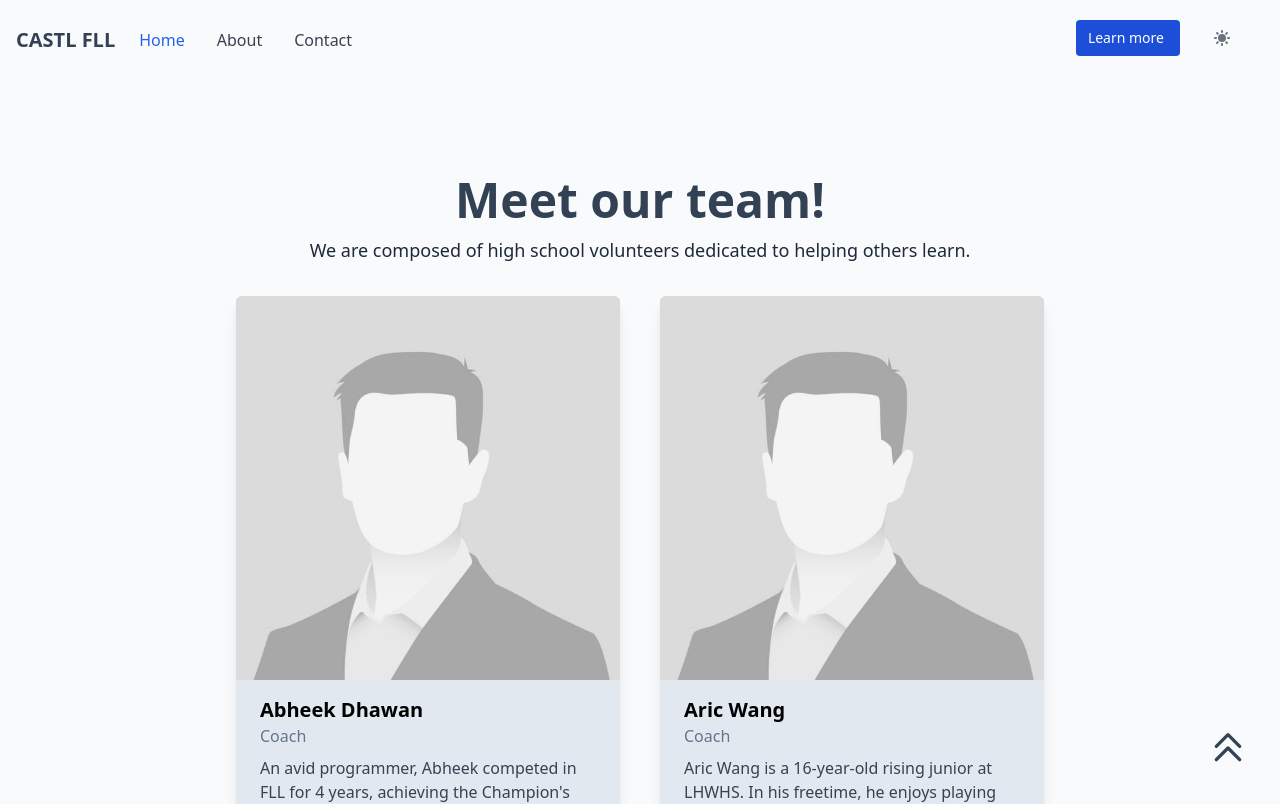
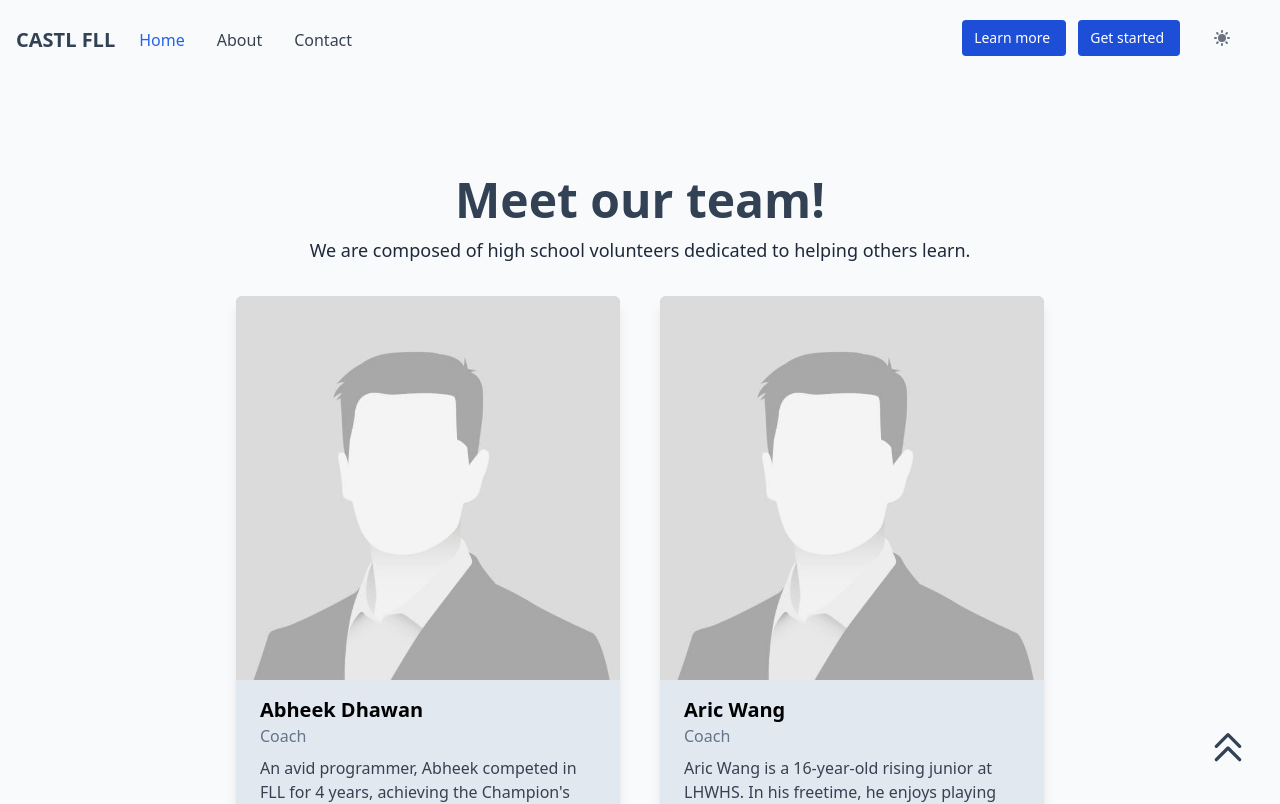
Before and after one commit to Coding-Academy-STL/fllstl.codes, a Next.js app: page / in a window 1280 px wide. Shown: the top 804 px of the page. Built offline with nearby package versions, Linux system fonts and the light colour scheme.

Commit message:
feat: add button to get started

```diff
--- a/components/navbar.tsx
+++ b/components/navbar.tsx
@@ -1,57 +1,154 @@
 // react
-import React from 'react';
+import React from 'react'
 
 // components
-import Link from 'next/link';
+import Link from 'next/link'
 
 // styles
-import styles from '../styles/components/Navbar.module.css';
-import cx from 'classnames';
+import styles from '../styles/components/Navbar.module.css'
+import cx from 'classnames'
 // icons
-import { MenuIcon } from '@heroicons/react/solid';
-import { SunIcon, MoonIcon } from '@heroicons/react/solid';
+import { MenuIcon } from '@heroicons/react/solid'
+import { SunIcon, MoonIcon } from '@heroicons/react/solid'
 
-export default function Navbar({ active, isDarkMode, toggleDarkMode } : { active: string, isDarkMode: boolean, toggleDarkMode : () => void }) {
-    const [isMenuOpen, setMenuOpen] = React.useState(false);
+export default function Navbar({
+    active,
+    isDarkMode,
+    toggleDarkMode,
+}: {
+    active: string
+    isDarkMode: boolean
+    toggleDarkMode: () => void
+}) {
+    const [isMenuOpen, setMenuOpen] = React.useState(false)
 
     return (
-        <nav className={cx('md:bg-transparent md:dark:bg-transparent bg-white border-gray-200 px-2 sm:px-4 py-5 dark:bg-gray-800')}>
+        <nav
+            className={cx(
+                'md:bg-transparent md:dark:bg-transparent bg-white border-gray-200 px-2 sm:px-4 py-5 dark:bg-gray-800'
+            )}
+        >
             <div className="flex flex-wrap justify-between md:justify-start items-center mx-auto">
-                <Link href='/' className="pr-2">
+                <Link href="/" className="pr-2">
                     <a className="flex items-center">
-                        <span className="self-center text-xl font-semibold whitespace-nowrap text-slate-700 md:text-slate-700 dark:text-white">CASTL FLL</span>
+                        <span className="self-center text-xl font-semibold whitespace-nowrap text-slate-700 md:text-slate-700 dark:text-white">
+                            CASTL FLL
+                        </span>
                     </a>
                 </Link>
-                <button data-collapse-toggle="mobile-menu" type="button" className="inline-flex items-center p-2 ml-3 text-sm text-gray-500 rounded-lg md:hidden hover:bg-gray-100 focus:outline-none focus:ring-2 focus:ring-gray-200 dark:text-gray-400 dark:hover:bg-gray-700 dark:focus:ring-gray-600" onClick={() => setMenuOpen(!isMenuOpen)}>
-                    <MenuIcon className="h-5 w-5 text-gray-500 dark:text-white"/>
+                <button
+                    data-collapse-toggle="mobile-menu"
+                    type="button"
+                    className="inline-flex items-center p-2 ml-3 text-sm text-gray-500 rounded-lg md:hidden hover:bg-gray-100 focus:outline-none focus:ring-2 focus:ring-gray-200 dark:text-gray-400 dark:hover:bg-gray-700 dark:focus:ring-gray-600"
+                    onClick={() => setMenuOpen(!isMenuOpen)}
+                >
+                    <MenuIcon className="h-5 w-5 text-gray-500 dark:text-white" />
                 </button>
-                <div className={cx({ 'hidden': !isMenuOpen }, 'w-full md:block md:w-auto md:grow')} id="mobile-menu">
-                    <div className='md:flex md:justify-between'>
-                    <ul className={cx("flex flex-col ease-in-out duration-500 mt-4 mx-6 md:flex-row md:space-x-8 md:mt-0 md:text-md md:font-medium")}>
+                <div
+                    className={cx(
+                        { hidden: !isMenuOpen },
+                        'w-full md:block md:w-auto md:grow'
+                    )}
+                    id="mobile-menu"
+                >
+                    <div className="md:flex md:justify-between">
+                        <ul
+                            className={cx(
+                                'flex flex-col ease-in-out duration-500 mt-4 mx-6 md:flex-row md:space-x-8 md:mt-0 md:text-md md:font-medium'
+                            )}
+                        >
                             <li>
-                            <Link href='#'>
-                                <a className={cx(styles.navLink, { 'bg-blue-700 md:bg-transparent text-slate-50 md:text-blue-600 dark:text-white': active === 'home', 'text-gray-700 border-gray-100 hover:bg-gray-50 md:hover:bg-transparent dark:text-gray-400 md:dark:hover:text-white dark:hover:bg-gray-700 md:dark:hover:bg-transparent dark:hover:text-white dark:border-gray-700': active !== 'home' })}>Home</a>
+                                <Link href="#">
+                                    <a
+                                        className={cx(styles.navLink, {
+                                            'bg-blue-700 md:bg-transparent text-slate-50 md:text-blue-600 dark:text-white':
+                                                active === 'home',
+                                            'text-gray-700 border-gray-100 hover:bg-gray-50 md:hover:bg-transparent dark:text-gray-400 md:dark:hover:text-white dark:hover:bg-gray-700 md:dark:hover:bg-transparent dark:hover:text-white dark:border-gray-700':
+                                                active !== 'home',
+                                        })}
+                                    >
+                                        Home
+                                    </a>
                                 </Link>
                             </li>
                             <li>
-                            <Link href='#about'>
-                                <a className={cx(styles.navLink, { 'bg-blue-700 md:bg-transparent text-slate-50 md:text-blue-600 dark:text-white': active === 'about', 'text-gray-700 border-gray-100 hover:bg-gray-50 md:hover:bg-transparent dark:text-gray-400 md:dark:hover:text-white dark:hover:bg-gray-700 md:dark:hover:bg-transparent dark:hover:text-white dark:border-gray-700': active !== 'about' })}>About</a>
+                                <Link href="#about">
+                                    <a
+                                        className={cx(styles.navLink, {
+                                            'bg-blue-700 md:bg-transparent text-slate-50 md:text-blue-600 dark:text-white':
+                                                active === 'about',
+                                            'text-gray-700 border-gray-100 hover:bg-gray-50 md:hover:bg-transparent dark:text-gray-400 md:dark:hover:text-white dark:hover:bg-gray-700 md:dark:hover:bg-transparent dark:hover:text-white dark:border-gray-700':
+                                                active !== 'about',
+                                        })}
+                                    >
+                                        About
+                                    </a>
                                 </Link>
                             </li>
                             <li>
-                            <Link href='#contact'>
-                                <a className={cx(styles.navLink, { 'bg-blue-700 md:bg-transparent text-slate-50 md:text-blue-600 dark:text-white': active === 'contact', 'text-gray-700 border-gray-100 hover:bg-gray-50 md:hover:bg-transparent dark:text-gray-400 md:dark:hover:text-white dark:hover:bg-gray-700 md:dark:hover:bg-transparent dark:hover:text-white dark:border-gray-700': active !== 'contact' })}>Contact</a>
+                                <Link href="#contact">
+                                    <a
+                                        className={cx(styles.navLink, {
+                                            'bg-blue-700 md:bg-transparent text-slate-50 md:text-blue-600 dark:text-white':
+                                                active === 'contact',
+                                            'text-gray-700 border-gray-100 hover:bg-gray-50 md:hover:bg-transparent dark:text-gray-400 md:dark:hover:text-white dark:hover:bg-gray-700 md:dark:hover:bg-transparent dark:hover:text-white dark:border-gray-700':
+                                                active !== 'contact',
+                                        })}
+                                    >
+                                        Contact
+                                    </a>
                                 </Link>
                             </li>
                         </ul>
-                    <ul className={cx("flex flex-wrap space-x-3 mt-4 mx-6 md:flex-row md:space-x-3 md:mt-0 md:text-sm md:font-medium")}>
+                        <ul
+                            className={cx(
+                                'flex flex-wrap space-x-3 mt-4 mx-6 md:flex-row md:space-x-3 md:mt-0 md:text-sm md:font-medium'
+                            )}
+                        >
                             <li>
-                            <a href='#learn-more'><button className={cx(styles.navButton, styles.blue)}>Learn more</button></a>
+                                <a href="#learn-more">
+                                    <button
+                                        className={cx(
+                                            styles.navButton,
+                                            styles.blue
+                                        )}
+                                    >
+                                        Learn more
+                                    </button>
+                                </a>
                             </li>
                             <li>
-                            <button type="button" className="inline-flex items-center p-2 ml-3 text-sm text-gray-500 rounded-lg hover:bg-gray-100 focus:outline-none focus:ring-2 focus:ring-gray-200 dark:text-gray-400 dark:hover:bg-gray-700 dark:focus:ring-gray-600" onClick={toggleDarkMode}>
-                                <SunIcon className={cx({hidden: isDarkMode}, 'h-5', 'w-5')} />
-                                <MoonIcon className={cx({hidden: !isDarkMode}, 'h-5', 'w-5')} />
+                                <a href="#get-started">
+                                    <button
+                                        className={cx(
+                                            styles.navButton,
+                                            styles.blue
+                                        )}
+                                    >
+                                        Get started
+                                    </button>
+                                </a>
+                            </li>
+                            <li>
+                                <button
+                                    type="button"
+                                    className="inline-flex items-center p-2 ml-3 text-sm text-gray-500 rounded-lg hover:bg-gray-100 focus:outline-none focus:ring-2 focus:ring-gray-200 dark:text-gray-400 dark:hover:bg-gray-700 dark:focus:ring-gray-600"
+                                    onClick={toggleDarkMode}
+                                >
+                                    <SunIcon
+                                        className={cx(
+                                            { hidden: isDarkMode },
+                                            'h-5',
+                                            'w-5'
+                                        )}
+                                    />
+                                    <MoonIcon
+                                        className={cx(
+                                            { hidden: !isDarkMode },
+                                            'h-5',
+                                            'w-5'
+                                        )}
+                                    />
                                 </button>
                             </li>
                         </ul>
@@ -59,5 +156,5 @@ export default function Navbar({ active, isDarkMode, toggleDarkMode } : { active
                 </div>
             </div>
         </nav>
-    );
+    )
 }
```
Lines whose indentation alone changed are shown as unchanged.
